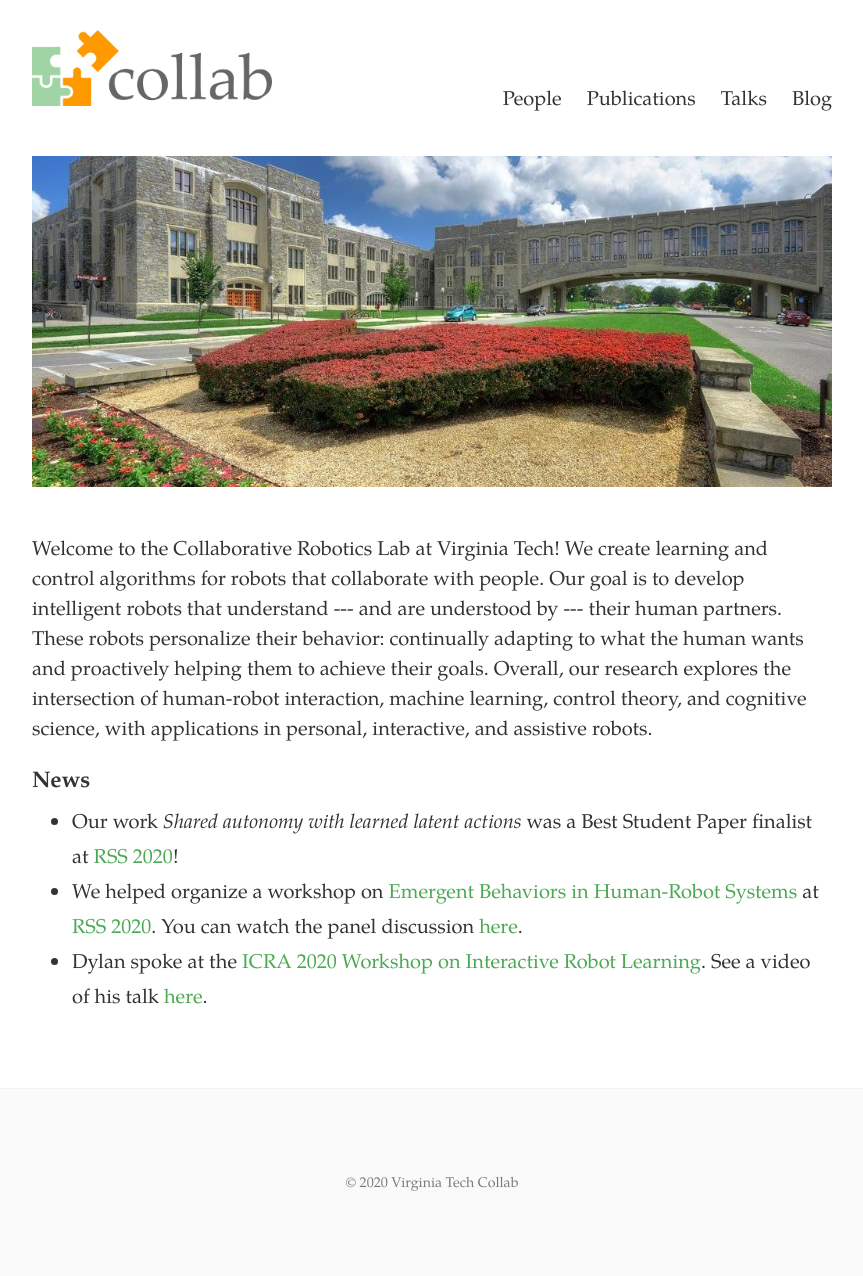
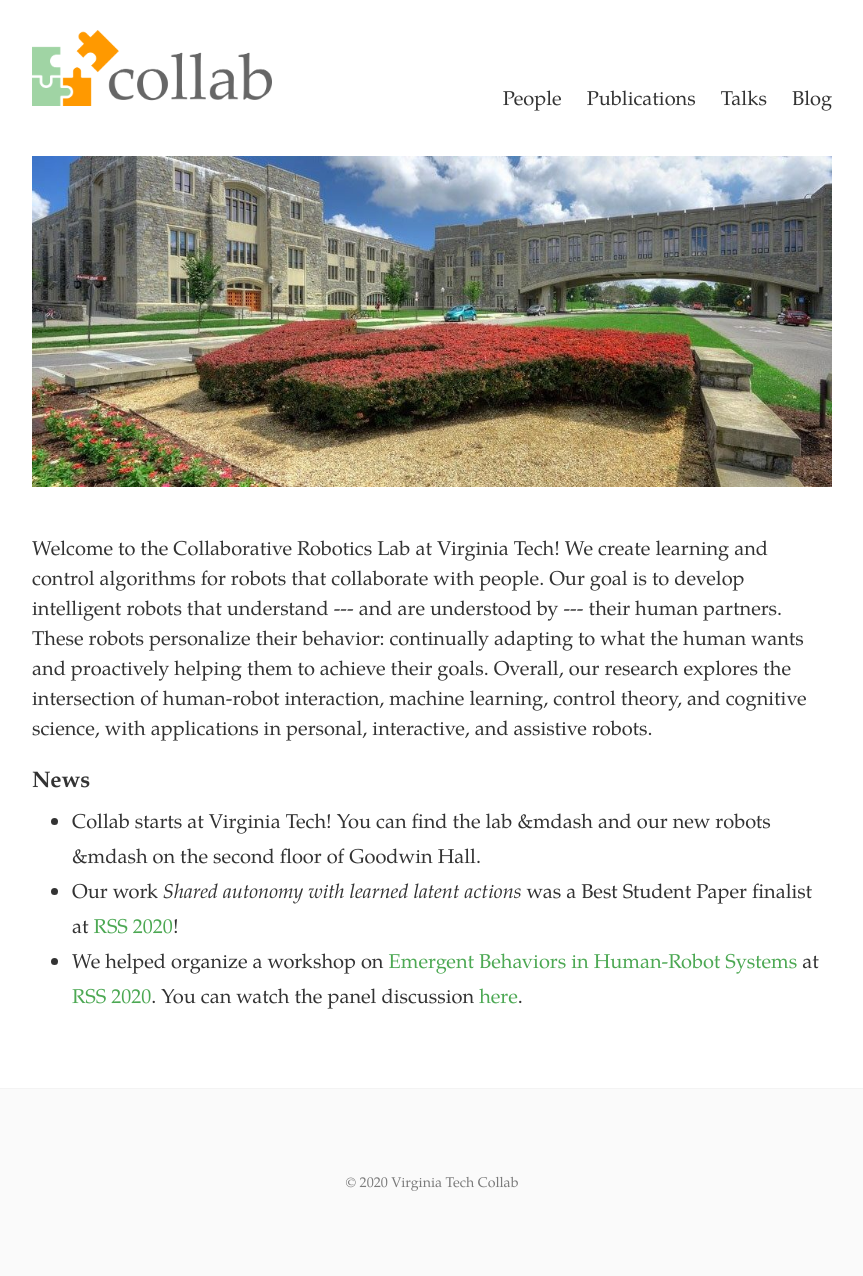
Before and after one commit to VT-Collab/vt-collab.github.io, a Jekyll site: the page built from index.html, in a window 1280 px wide. Shown: the whole page, without its empty margins (208-1071 px from the left). Built offline with Jekyll 4.4.1, drawn with Linux system fonts in a browser that asks for light colours.

Commit message:
new student

```diff
--- a/_data/news.yml
+++ b/_data/news.yml
@@ -1,3 +1,5 @@
+- text: "Collab starts at Virginia Tech! You can find the lab &mdash and our new robots &mdash on the second floor of Goodwin Hall."
+
 - text: "Our work <i>Shared autonomy with learned latent actions</i> was a Best Student Paper finalist at <a href=\"https://roboticsconference.org\">RSS 2020</a>!"
 
 - text: "We helped organize a workshop on <a href=\"http://iliad.stanford.edu/rss-workshop\">Emergent Behaviors in Human-Robot Systems</a> at <a href=\"https://roboticsconference.org\">RSS 2020</a>. You can watch the panel discussion <a href=\"https://youtu.be/bYO4ShmxPWk\">here</a>."
```
